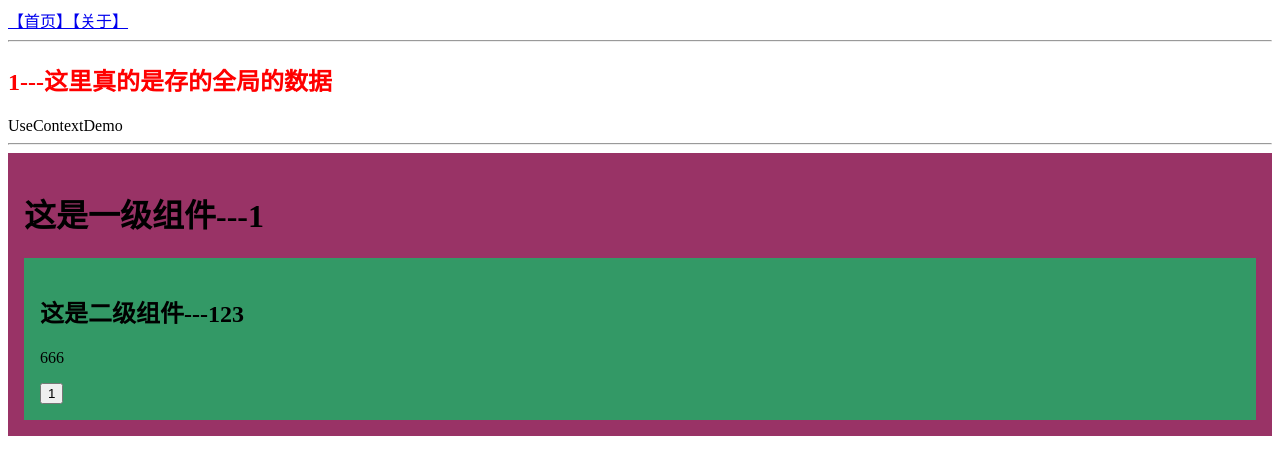
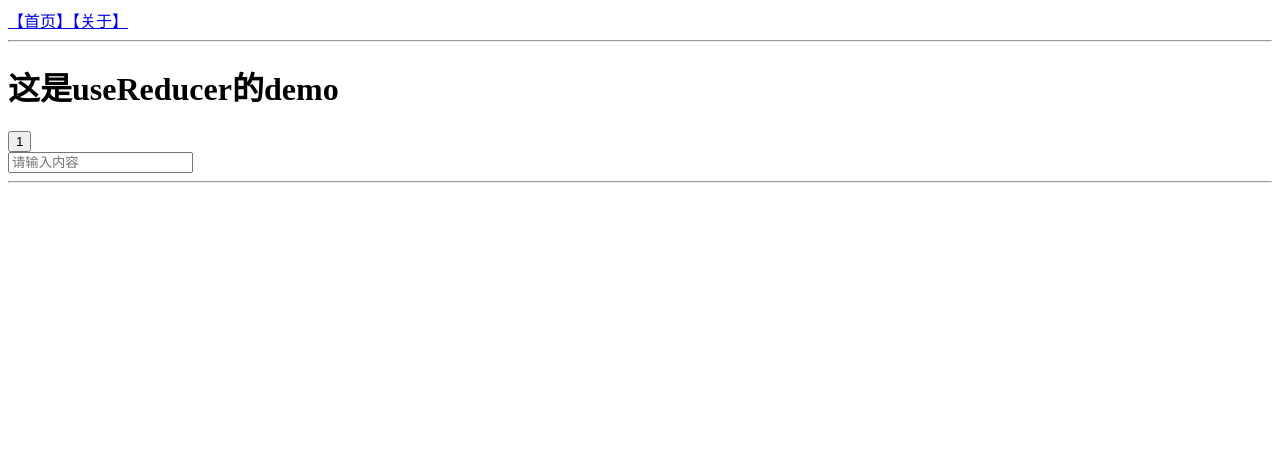
Before and after one commit to btc022003/live-next-1008, a Next.js app: page /about in a window 1280 px wide. Shown: the top 474 px of the page. Built offline with nearby package versions, Linux system fonts and the light colour scheme.

Commit message:
useReducer

```diff
--- a/next.config.js
+++ b/next.config.js
@@ -3,6 +3,8 @@ const nextConfig = {
   experimental: {
     appDir: true,
   },
-}
+  // 关闭严格模式
+  reactStrictMode: false,
+};
 
-module.exports = nextConfig
+module.exports = nextConfig;
--- /dev/null
+++ b/src/app/about/_components/use-reducer-demo.tsx
@@ -0,0 +1,76 @@
+'use client';
+import React, { useReducer } from 'react';
+
+// reducer函数
+//    是一个纯函数，
+//      接受不了一个数据和一个action，对数据处理之后返回一个新的数据
+
+const reducerDemo = (state: any, action: any) => {
+  // console.group('reducer函数执行了');
+  // console.log(state);
+  // console.log(action);
+  // console.groupEnd();
+  switch (action.type) {
+    case 'PLUS':
+      return { ...state, count: (state.count += action.payload) };
+    case 'ADD':
+      return { ...state, list: [...state.list, action.payload] };
+    default:
+      return { ...state };
+  }
+};
+
+function UseReducerDemo() {
+  // state 表示数据
+  // dispatch 派发一个action，改变数据
+  const [state, dispatch] = useReducer(reducerDemo, {
+    title: '这是useReducer的demo',
+    count: 1,
+    list: [], // ['a', 'b', ...]
+  });
+
+  // console.log(state);
+  return (
+    <div>
+      <h1>{state.title}</h1>
+      <button
+        onClick={() => {
+          // dispatch接收一个对象作为参数
+          //  会触发reducer函数执行
+          // console.log(1);
+          dispatch({
+            type: 'PLUS',
+            payload: 2,
+          });
+        }}
+      >
+        {state.count}
+      </button>
+      <br />
+      <input
+        type='text'
+        placeholder='请输入内容'
+        // 回车之后
+        onKeyUp={(e) => {
+          if (e.keyCode === 13) {
+            if (e.currentTarget.value) {
+              // 派发action，存储数据
+              dispatch({
+                type: 'ADD',
+                payload: e.currentTarget.value,
+              });
+            }
+          }
+        }}
+      />
+      <hr />
+      <ul>
+        {state.list.map((item: string) => (
+          <li key={item}>{item}</li>
+        ))}
+      </ul>
+    </div>
+  );
+}
+
+export default UseReducerDemo;
--- a/src/app/about/page.tsx
+++ b/src/app/about/page.tsx
@@ -6,6 +6,7 @@ import RefDemo from './_components/ref-demo';
 import UseMemoDemo from './_components/use-memo-demo';
 import CallbackDemo from './_components/callback-demo';
 import UseContextDemo from './_components/use-context-demo';
+import UseReducerDemo from './_components/use-reducer-demo';
 
 function About() {
   return (
@@ -16,7 +17,8 @@ function About() {
       {/* <RefDemo /> */}
       {/* <UseMemoDemo /> */}
       {/* <CallbackDemo /> */}
-      <UseContextDemo />
+      {/* <UseContextDemo /> */}
+      <UseReducerDemo />
     </div>
   );
 }
```
